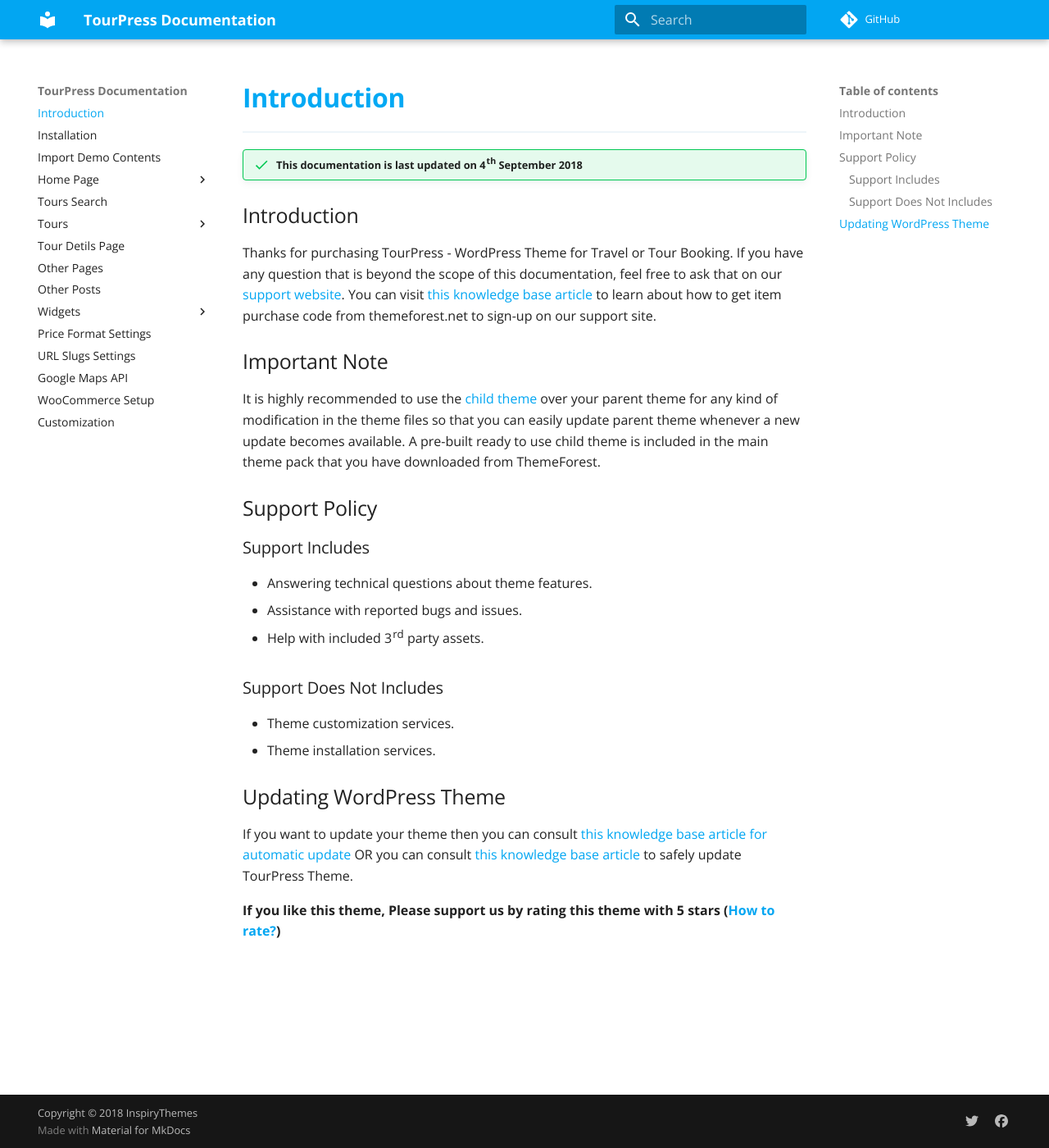
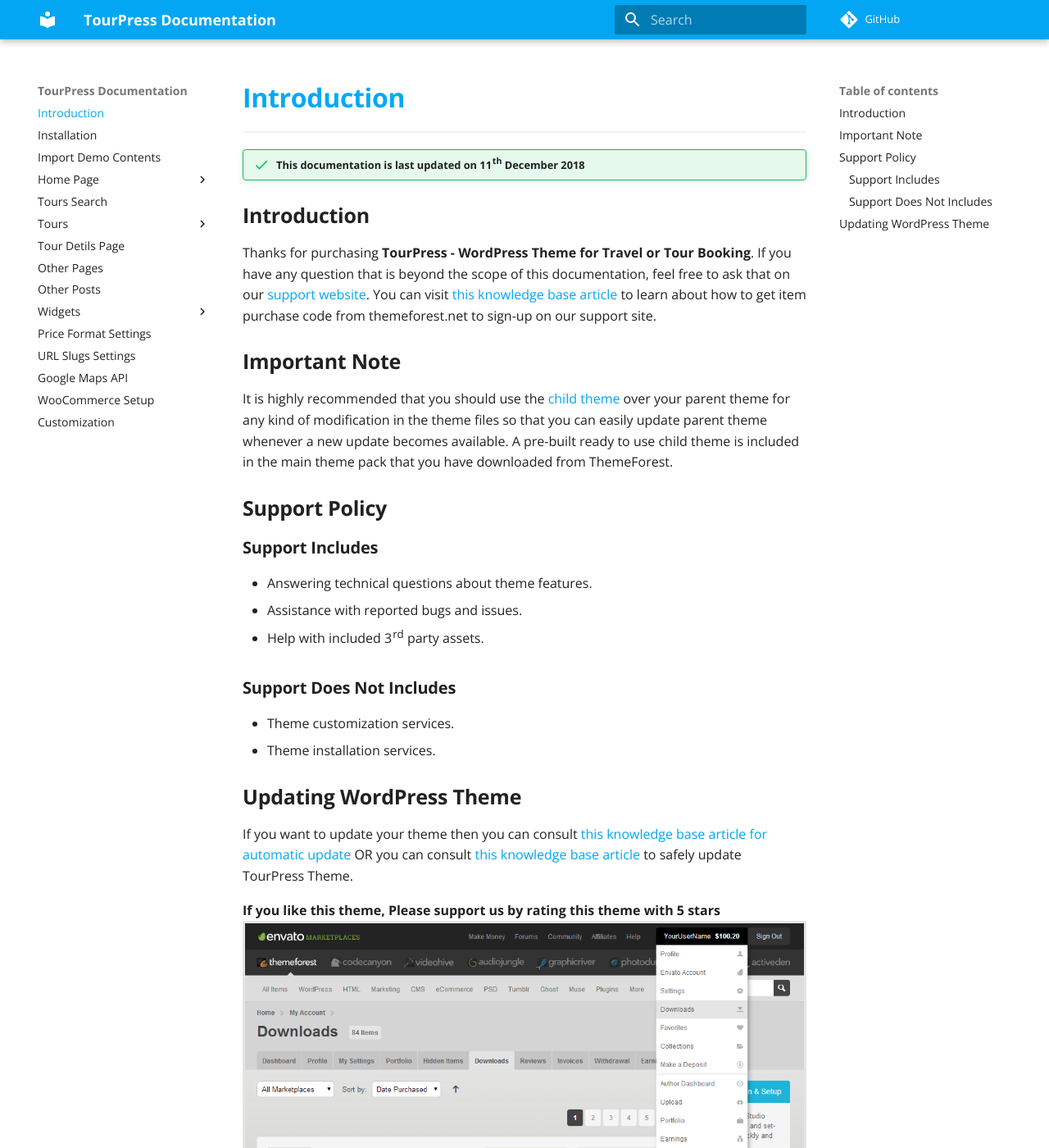
Before and after one commit to fahidjavid/doc-test, an MkDocs documentation site: the page built from docs/index.md, in a window 1280 px wide and 1400 px high. Shown: the whole window at 82% size. Built offline with MkDocs 1.6.1 and Material for MkDocs 9.7.7, drawn with Linux system fonts in a browser that asks for light colours; comment, search, counter and statistics services are not loaded.

```diff
--- a/docs/index.md
+++ b/docs/index.md
@@ -1,23 +1,24 @@
-!!! success "This documentation is last updated on 4th September 2018"
+!!! success "This documentation is last updated on 11th December 2018"
 
-## Introduction
-Thanks for purchasing TourPress - WordPress Theme for Travel or Tour Booking. If you have any question that is beyond the scope of this documentation, feel free to ask that on our [support website](https://support.inspirythemes.com/). You can visit [this knowledge base article](https://support.inspirythemes.com/knowledgebase/how-to-get-themeforest-item-purchase-code/) to learn about how to get item purchase code from themeforest.net to sign-up on our support site.
+## **Introduction**
+Thanks for purchasing **TourPress - WordPress Theme for Travel or Tour Booking**. If you have any question that is beyond the scope of this documentation, feel free to ask that on our [support website](https://support.inspirythemes.com/). You can visit [this knowledge base article](https://support.inspirythemes.com/knowledgebase/how-to-get-themeforest-item-purchase-code/) to learn about how to get item purchase code from themeforest.net to sign-up on our support site.
 
-## Important Note
-It is highly recommended to use the [child theme](https://codex.wordpress.org/Child_Themes) over your parent theme for any kind of modification in the theme files so that you can easily update parent theme whenever a new update becomes available. A pre-built ready to use child theme is included in the main theme pack that you have downloaded from ThemeForest.
+## **Important Note**
+It is highly recommended that you should use the [child theme](https://codex.wordpress.org/Child_Themes) over your parent theme for any kind of modification in the theme files so that you can easily update parent theme whenever a new update becomes available. A pre-built ready to use child theme is included in the main theme pack that you have downloaded from ThemeForest.
 
-## Support Policy
+## **Support Policy**
 
-### Support Includes
+### **Support Includes**
 * Answering technical questions about theme features.
 * Assistance with reported bugs and issues.
 * Help with included 3rd party assets.
 
-### Support Does Not Includes
+### **Support Does Not Includes**
 * Theme customization services.
 * Theme installation services.
 
-## Updating WordPress Theme
+## **Updating WordPress Theme**
 If you want to update your theme then you can consult [this knowledge base article for automatic update](https://support.inspirythemes.com/knowledgebase/update-theme-automatically/) OR you can consult [this knowledge base article](https://support.inspirythemes.com/knowledgebase/update-theme-manually/) to safely update TourPress Theme.
 
-**If you like this theme, Please support us by rating this theme with 5 stars ([How to rate?](img/how-to-rate-theme.png))**
+**If you like this theme, Please support us by rating this theme with 5 stars**
+![How to rate?](../../img/how-to-rate-theme.png)
```
